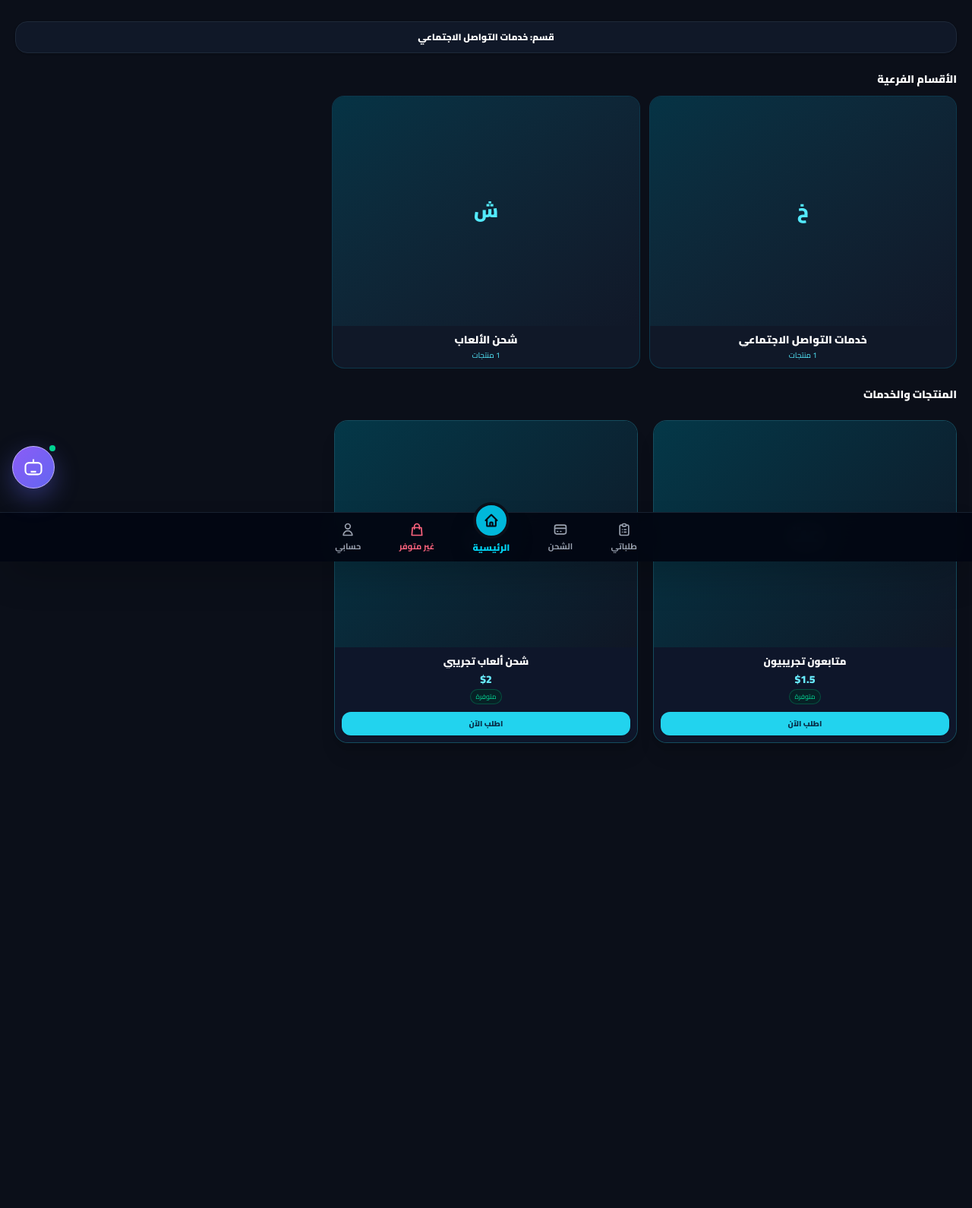
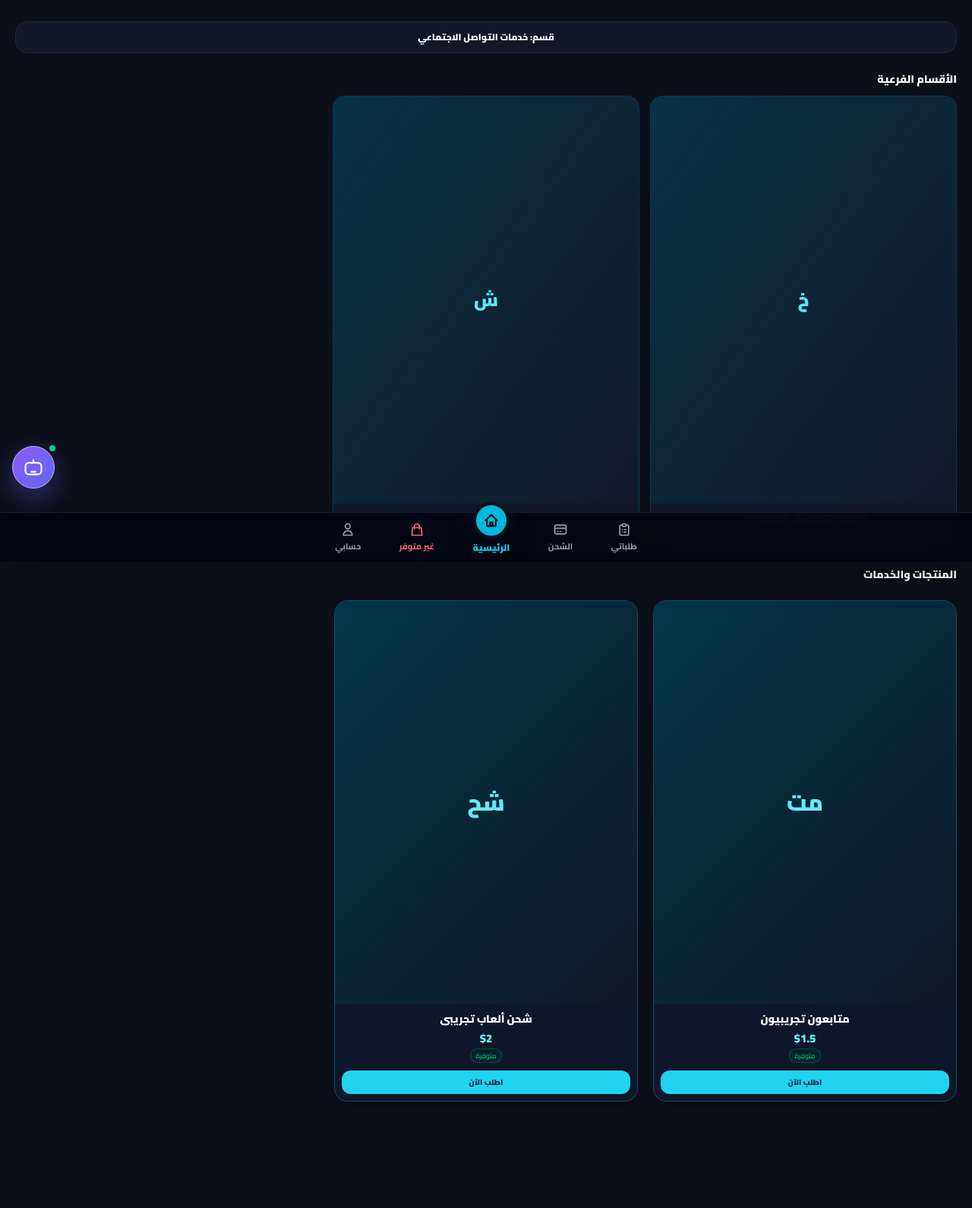
Before and after one commit to OWJMEDIA963/OWJ-MEDIA, a Flask app: template templates/category_services.html in a window 1280 px wide. Shown: the part 61-1651 px from the top of the page at 76% size. Before the commit the page ends 1039 px from the top, so only its background shows below. Run offline with Flask 3, Linux system fonts and the light colour scheme; the template is opened without the code that fills it: values that come from a table or form of the project are taken from there, others are empty; data comes from the database, SQL or seed files in the repository.

Commit message:
Add files via upload

```diff
--- a/templates/category_services.html
+++ b/templates/category_services.html
@@ -4,17 +4,17 @@
 <style>
 /* Force all service text and controls below the image, never on top of it */
 .owj-service-card{display:flex!important;flex-direction:column!important;justify-content:flex-start!important;align-items:stretch!important;position:relative!important;isolation:isolate;min-width:0;min-height:0!important;height:auto!important;aspect-ratio:auto!important;padding:0!important;overflow:hidden!important;background:#111827!important;border:1px solid rgba(34,211,238,.28)!important;}
-.owj-service-media{position:relative!important;display:block!important;flex:0 0 auto!important;width:100%!important;aspect-ratio:4/3!important;overflow:hidden!important;background:#030712;order:0!important;}
+.owj-service-media{position:relative!important;display:block!important;flex:0 0 auto!important;width:100%!important;aspect-ratio:3/4!important;overflow:hidden!important;background:#030712;order:0!important;}
 .owj-service-background{position:absolute!important;inset:0!important;z-index:0!important;width:100%!important;height:100%!important;object-fit:cover!important;object-position:center!important;opacity:1!important;border-radius:0!important;}
 .owj-service-media:after{content:"";position:absolute;inset:0;z-index:1;background:transparent!important;pointer-events:none;}
 .owj-service-placeholder{display:flex;align-items:center;justify-content:center;background:linear-gradient(135deg,rgba(6,182,212,.28),rgba(17,24,39,.9));color:#67e8f9;font-size:30px;font-weight:900;}
-.owj-service-content{position:relative!important;inset:auto!important;z-index:2!important;display:flex!important;flex-direction:column!important;align-items:center!important;justify-content:flex-start!important;flex:0 0 auto!important;width:100%!important;min-height:0!important;box-sizing:border-box!important;order:1!important;padding:9px 7px 6px!important;background:rgba(15,23,42,.98)!important;}
+.owj-service-content{position:relative!important;inset:auto!important;z-index:2!important;display:flex!important;flex-direction:column!important;align-items:center!important;justify-content:flex-start!important;flex:0 0 auto!important;width:100%!important;min-height:0!important;box-sizing:border-box!important;order:1!important;padding:11px 8px 8px!important;background:rgba(15,23,42,.98)!important;}
 .owj-service-content h3,.owj-service-content p,.owj-service-content span{position:static!important;text-shadow:none!important;}
-.owj-service-content h3{font-size:clamp(10px,2.5vw,13px);line-height:1.35;overflow-wrap:anywhere;color:#fff!important;}
-.owj-service-content p{font-size:clamp(11px,2.7vw,14px)!important;line-height:1.4!important;color:#67e8f9!important;margin:3px 0!important;font-weight:900!important;}
+.owj-service-content h3{font-size:clamp(11px,2.6vw,14px);line-height:1.35;overflow-wrap:anywhere;color:#fff!important;}
+.owj-service-content p{font-size:clamp(12px,2.8vw,15px)!important;line-height:1.4!important;color:#67e8f9!important;margin:3px 0!important;font-weight:900!important;}
 .owj-service-card>div:last-child{position:relative!important;inset:auto!important;z-index:3!important;order:2!important;width:100%!important;box-sizing:border-box!important;margin:0!important;padding:0 7px 8px!important;background:rgba(15,23,42,.98)!important;}
 .owj-service-card button{position:relative!important;inset:auto!important;display:block!important;width:100%!important;margin:4px 0 0!important;box-sizing:border-box!important;background:#22d3ee!important;color:#082f49!important;}
-@media(max-width:420px){.owj-service-content{padding:7px 4px 5px!important}.owj-service-content h3{font-size:clamp(9px,2.7vw,11px);line-height:1.3}.owj-service-content p{font-size:11px!important}.owj-service-card button{font-size:9px;padding-top:6px;padding-bottom:6px;margin-top:4px!important}}
+@media(max-width:420px){.owj-service-content{padding:8px 5px 6px!important}.owj-service-content h3{font-size:clamp(10px,2.8vw,12px);line-height:1.3}.owj-service-content p{font-size:11px!important}.owj-service-card button{font-size:9px;padding-top:6px;padding-bottom:6px;margin-top:4px!important}}
 @media(min-width:640px){.owj-service-card{border-radius:18px}.owj-service-content{padding:10px 8px 6px!important}.owj-service-card>div:last-child{padding:0 9px 9px!important}}
 @media(min-width:640px){.owj-products-grid{grid-template-columns:repeat(3,minmax(0,1fr))!important}}
 </style>
@@ -24,7 +24,7 @@
     </div>
 
     {% if subcategories %}
-    <section class="space-y-3"><h2 class="text-sm font-black text-white">الأقسام الفرعية</h2><div class="grid grid-cols-3 gap-2 sm:gap-3">{% for sub in subcategories %}<a href="/category/{{ sub.id }}" class="min-w-0 overflow-hidden rounded-xl sm:rounded-2xl border border-cyan-500/20 bg-gray-900 text-center text-xs sm:text-sm font-black text-white hover:border-cyan-400 transition">{% if sub.image_url %}<img src="{{ sub.image_url }}" alt="{{ sub.name }}" loading="lazy" class="block w-full aspect-[4/3] object-cover bg-gray-950">{% else %}<div class="flex w-full aspect-[4/3] items-center justify-center bg-gradient-to-br from-cyan-950 to-gray-900 text-2xl font-black text-cyan-300">{{ sub.name[:1] }}</div>{% endif %}<div class="p-2"><div class="line-clamp-2">{{ sub.name }}</div><p class="mt-1 text-[10px] font-normal text-cyan-300">{{ sub.services|length }} منتجات</p></div></a>{% endfor %}</div></section>
+    <section class="space-y-3"><h2 class="text-sm font-black text-white">الأقسام الفرعية</h2><div class="grid grid-cols-3 gap-2.5 sm:gap-3.5">{% for sub in subcategories %}<a href="/category/{{ sub.id }}" class="min-w-0 overflow-hidden rounded-xl sm:rounded-2xl border border-cyan-500/20 bg-gray-900 text-center text-xs sm:text-sm font-black text-white hover:border-cyan-400 transition">{% if sub.image_url %}<img src="{{ sub.image_url }}" alt="{{ sub.name }}" loading="lazy" class="block w-full aspect-[3/4] object-cover bg-gray-950">{% else %}<div class="flex w-full aspect-[3/4] items-center justify-center bg-gradient-to-br from-cyan-950 to-gray-900 text-2xl font-black text-cyan-300">{{ sub.name[:1] }}</div>{% endif %}<div class="p-2.5"><div class="line-clamp-2">{{ sub.name }}</div><p class="mt-1 text-[10px] font-normal text-cyan-300">{{ sub.services|length }} منتجات</p></div></a>{% endfor %}</div></section>
     {% endif %}
     {% if services %}<h2 class="text-sm font-black text-white">{% if category.parent_id %}المنتجات{% else %}المنتجات والخدمات{% endif %}</h2>{% endif %}
     {% if services %}<div class="owj-products-grid grid grid-cols-2 sm:grid-cols-3 lg:grid-cols-4 gap-3 sm:gap-5" style="display:grid !important;grid-template-columns:repeat(3,minmax(0,1fr)) !important;grid-auto-rows:1fr;align-items:stretch;width:100%;">
```
Also changed, not shown: templates/index.html (+4 -4 lines).
